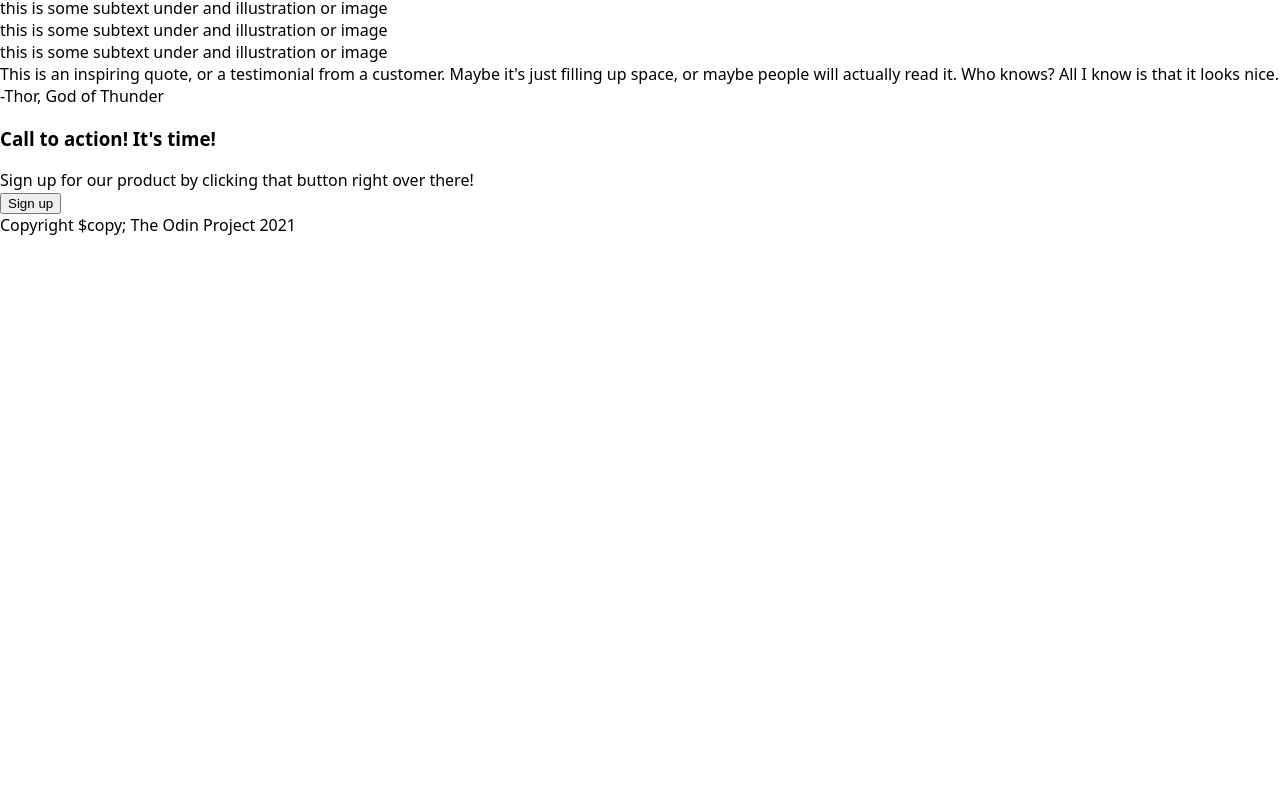
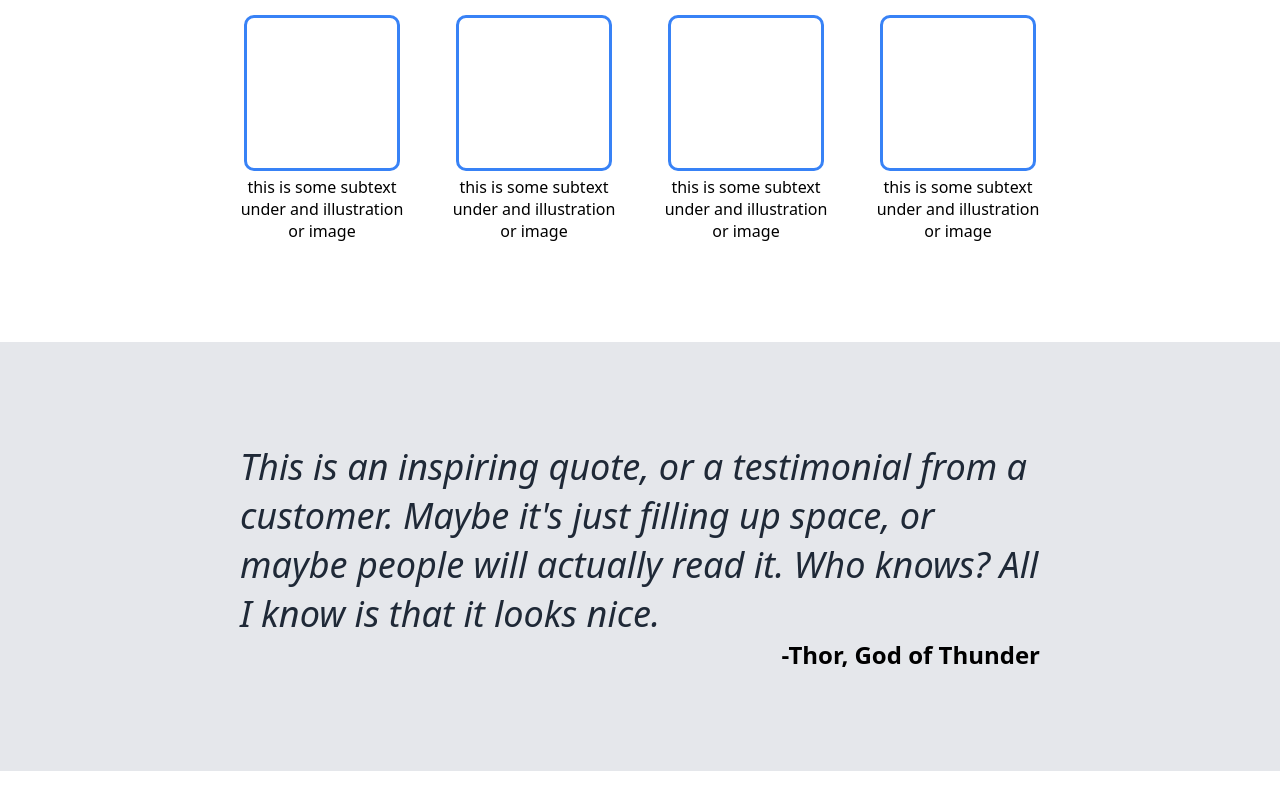
Before and after one commit to TupacSyukur/flexbox-practice, a plain HTML site: page index.html in a window 1280 px wide. Shown: the part 545-1332 px from the top of the page. Before the commit the page ends 800 px from the top, so only its background shows below. Drawn offline with Linux system fonts and the light colour scheme.

Commit message:
add style to information and quotes section

```diff
--- a/index.html
+++ b/index.html
@@ -50,12 +50,14 @@
         </div>
     </div>
 
+    <div class="quotes-section">
         <div class="quotes-container">
             <p class="quote">
                 This is an inspiring quote, or a testimonial from a customer. Maybe it's just filling up space, or maybe people will actually read it. Who knows? All I know is that it looks nice.
             </p>
             <div class="author">
                 -Thor, God of Thunder
+            </div>
         </div>
     </div>
 
--- a/styles/style.css
+++ b/styles/style.css
@@ -80,8 +80,8 @@ p {
     border-radius: 10px;
     font-weight: bold;
     margin-top: 5px;
+    border: 0;
 }
-
 
 .hero-image {
     display: flex;
@@ -95,3 +95,71 @@ p {
 .hero-image p {
     color: #eceef1;
 }
+
+
+
+.information {
+    text-align: center;
+    padding-bottom: 100px;
+}
+
+.information h2 {
+    margin: 32px;
+    font-size: 36px;
+    font-weight: 900;
+    color: #1F2937;
+}
+
+.information-items {
+    display: flex;
+    gap: 32px;
+    justify-content: center;
+    align-items: center;
+}
+
+.information-items .item {
+    max-width: 180px;
+    display: flex;
+    flex-direction: column;
+    align-items: center;
+    justify-content: space-around;
+    flex-wrap: wrap;
+}
+
+.information-items .item .image {
+    width: 150px;
+    height: 150px;
+    border: solid #3882F6;
+    border-radius: 10px;
+    margin-bottom: 5px;
+}
+
+
+
+.quotes-section {
+    background-color: #E5E7EB;
+    padding: 100px;
+    display: flex;
+    justify-content: center;
+}
+
+.quotes-container {
+    display: flex;
+    align-items: center;
+    flex-direction: column;
+    justify-content: center;
+    max-width: 800px;
+}
+
+.quote {
+    font-size: 36px;
+    font-style: italic;
+    color: #1F2937;
+    padding: 0;
+}
+
+.author {
+    align-self: flex-end;
+    font-weight: bold;
+    font-size: 24px;
+}
```
Lines whose indentation alone changed are shown as unchanged.
